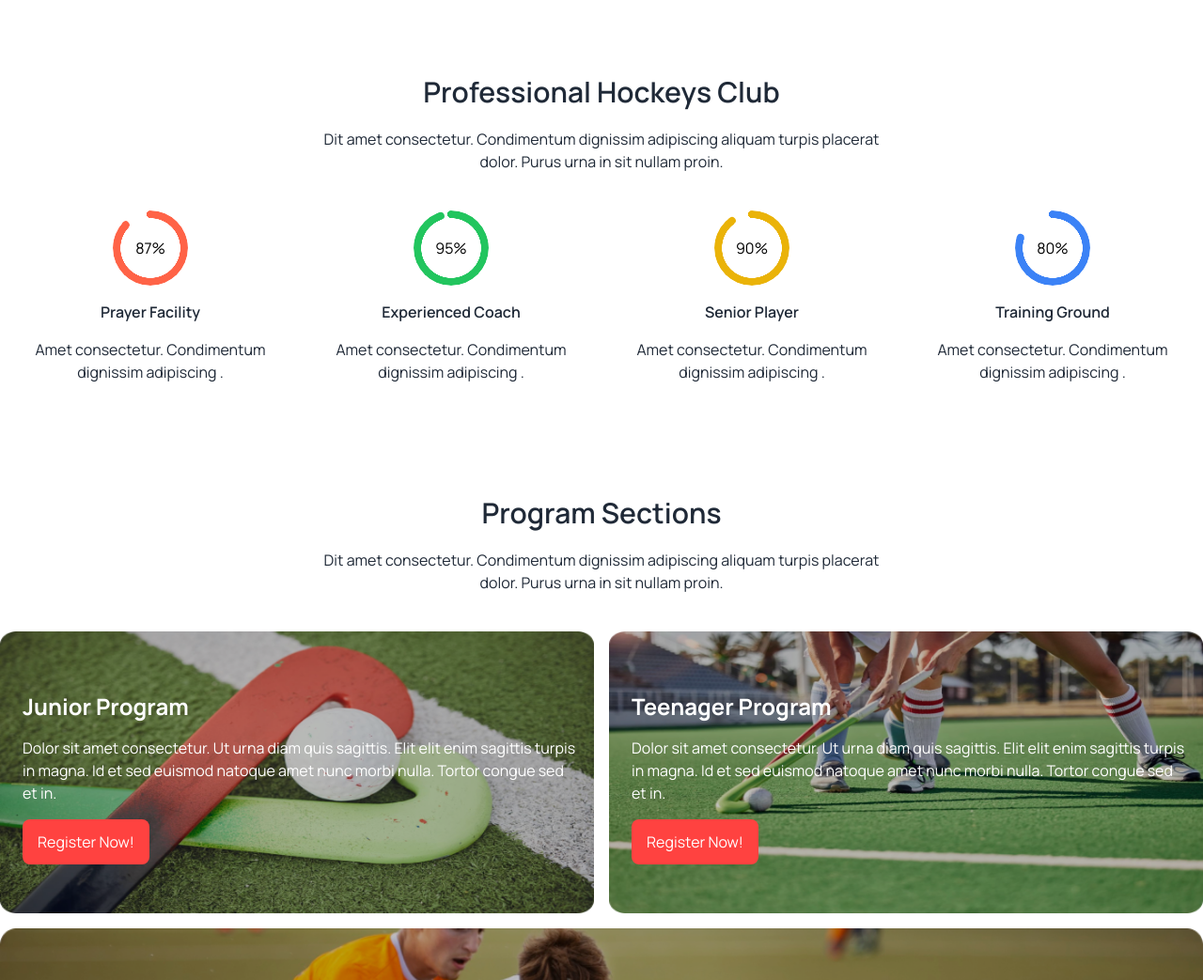
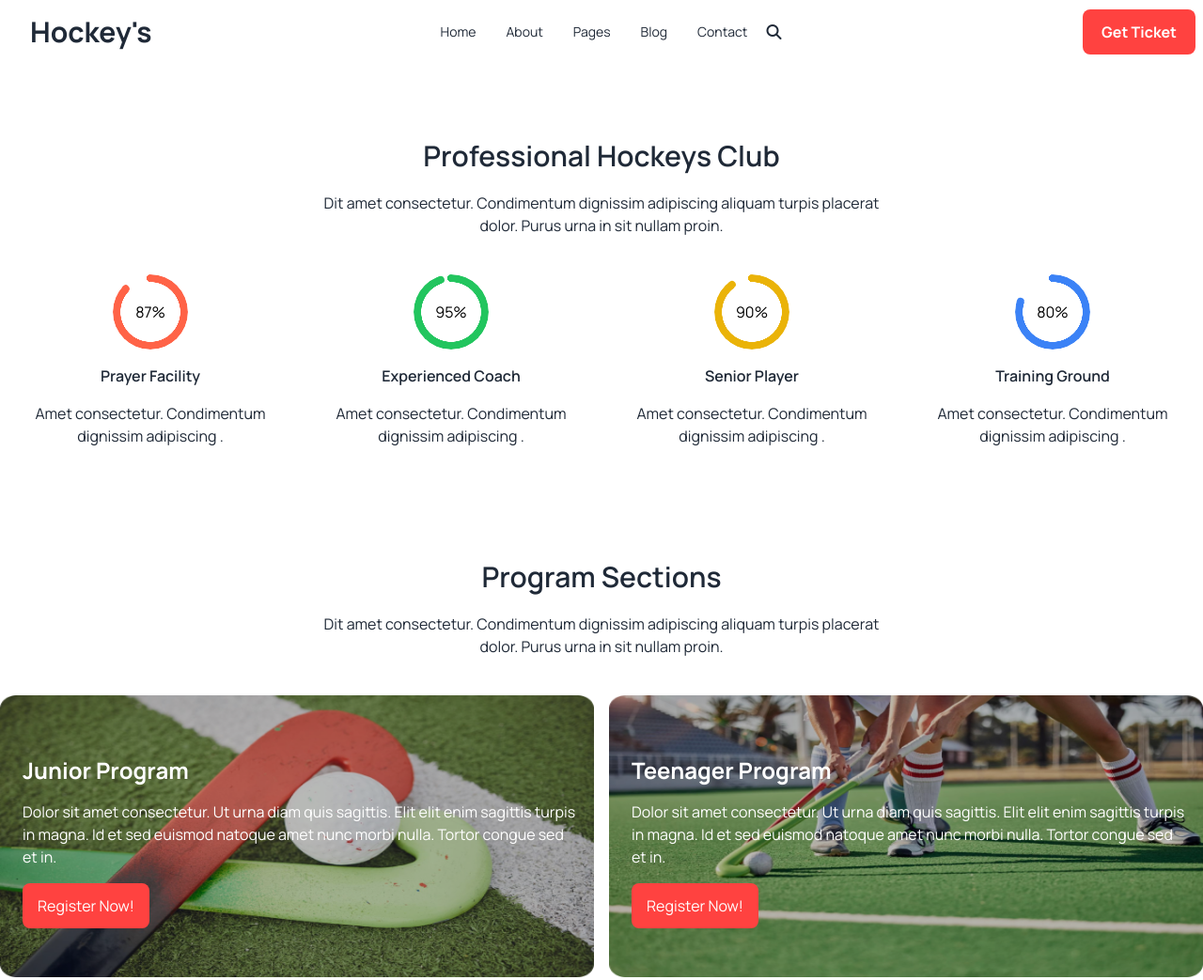
Before and after one commit to 2244jhalak/B9A3-Hockeys, a plain HTML site: page index.html in a window 1280 px wide. Shown: the top 1043 px of the page at 94% size. Drawn offline with nearby package versions, Linux system fonts and the light colour scheme.

Commit message:
navbar added

```diff
--- a/index.html
+++ b/index.html
@@ -17,7 +17,43 @@
     </style>
 </head>
 <body class="font-manrope">
-    <header></header>
+    <header class="container mx-auto">
+        <!-- Navbar -->
+        <nav class="navbar bg-base-100">
+            <div class="navbar-start">
+              <div class="dropdown">
+                <div tabindex="0" role="button" class="btn btn-ghost lg:hidden">
+                  <svg xmlns="http://www.w3.org/2000/svg" class="h-5 w-5" fill="none" viewBox="0 0 24 24" stroke="currentColor"><path stroke-linecap="round" stroke-linejoin="round" stroke-width="2" d="M4 6h16M4 12h8m-8 6h16" /></svg>
+                </div>
+                <ul tabindex="0" class="menu menu-sm dropdown-content mt-3 z-[1] p-2 shadow bg-base-100 rounded-box w-52">
+                  <li><a>Home</a></li>
+                  <li><a>About</a></li>
+                  <li><a>Pages</a></li>
+                  <li><a>Blog</a></li>
+                  <li><a>Contact</a></li>
+
+                </ul>
+
+              </div>
+              <a class="text-3xl font-extrabold lg:ml-6">Hockey's</a>
+            </div>
+            <div class="navbar-center hidden lg:flex">
+              <ul class="menu menu-horizontal px-1">
+                  <li><a>Home</a></li>
+                  <li><a>About</a></li>
+                  <li><a>Pages</a></li>
+                  <li><a>Blog</a></li>
+                  <li><a>Contact</a></li>
+
+              </ul>
+              <i class="fa-solid fa-magnifying-glass"></i>
+            </div>
+            <div class="navbar-end">
+
+              <button class="bg-[#FF4240] px-5 py-3 rounded-lg text-white font-bold">Get Ticket</button>
+            </div>
+        </nav>
+    </header>
     <main>
         <!-- Radial Progress section -->
         <section class="container mx-auto my-20">
@@ -104,7 +140,7 @@
             </div>
             <div class="flex">
                 <img class="mr-2" src="Images/Frame (1).png" alt="">
-                <p class="text-gray-400">hockeys@support.com</p>
+                <p class="text-gray-400">(+62) 123-321-543</p>
             </div>
             </div>
 
```
Also changed, not shown: Images/360_F_237331141_Z5jvxaZPOFCpxBAFYUZkHtwwQeNUFxVf.jpg (added).
